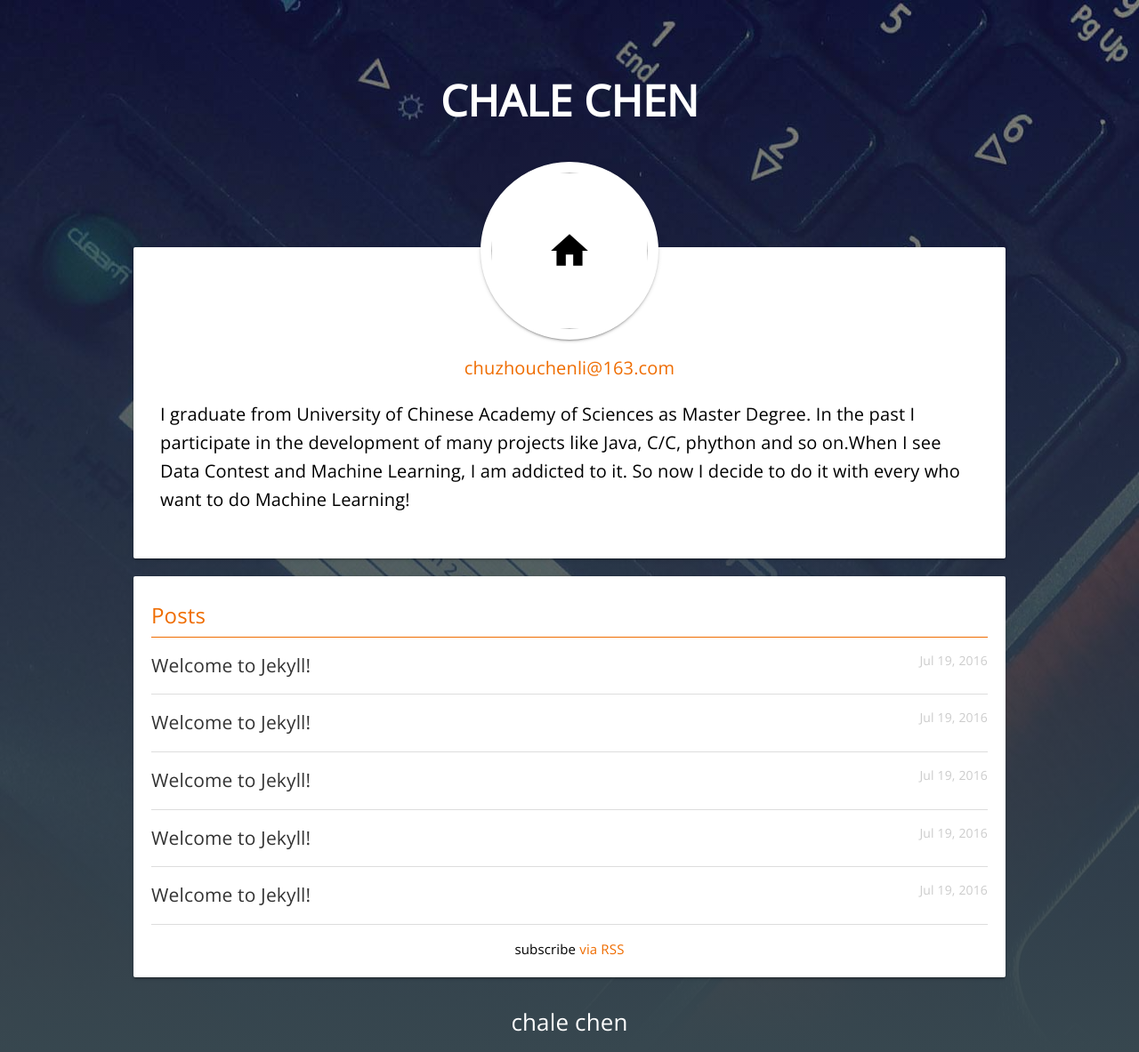
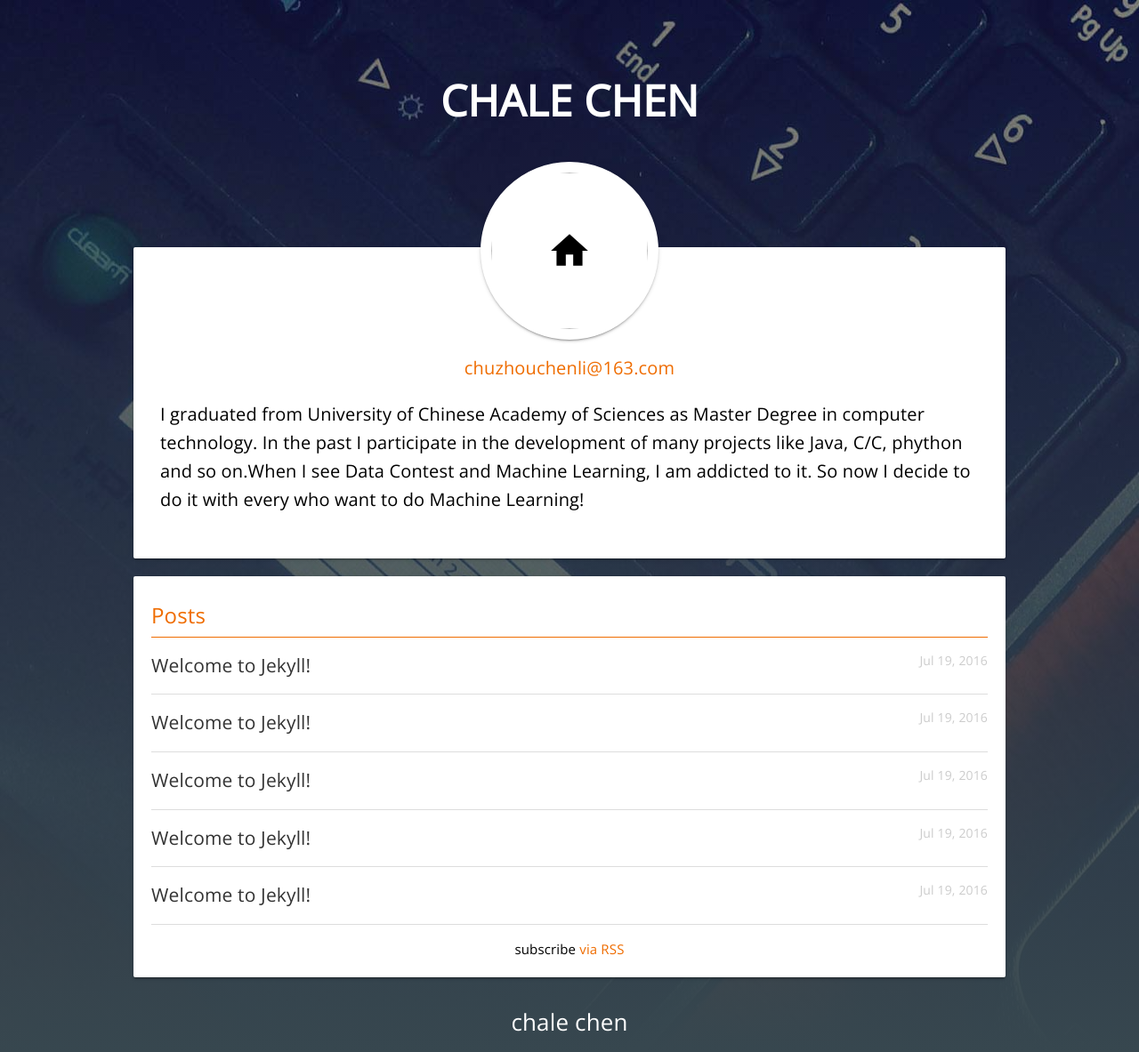
Before and after one commit to 13141516/13141516.github.io, a Jekyll site: the page built from index.html, in a window 1280 px wide. Shown: the whole page at 89% size. Built offline with Jekyll 4.4.1, drawn with Linux system fonts in a browser that asks for light colours.

Commit message:
Update _config.yml

```diff
--- a/_config.yml
+++ b/_config.yml
@@ -7,7 +7,7 @@
 
 # Site settings
 baseurl: /13141516.github.io
-description: "I graduate from University of Chinese Academy of Sciences as Master Degree. In the past I participate in the development of many projects like Java, C/C, phython and so on.When I see Data Contest and Machine Learning, I am addicted to it. So now I decide to do it with every who want to do Machine Learning!"
+description: "I graduated from University of Chinese Academy of Sciences as Master Degree in computer technology. In the past I participate in the development of many projects like Java, C/C, phython and so on.When I see Data Contest and Machine Learning, I am addicted to it. So now I decide to do it with every who want to do Machine Learning!"
 email: chuzhouchenli@163.com
 github_username: chenli
 markdown: kramdown
```
